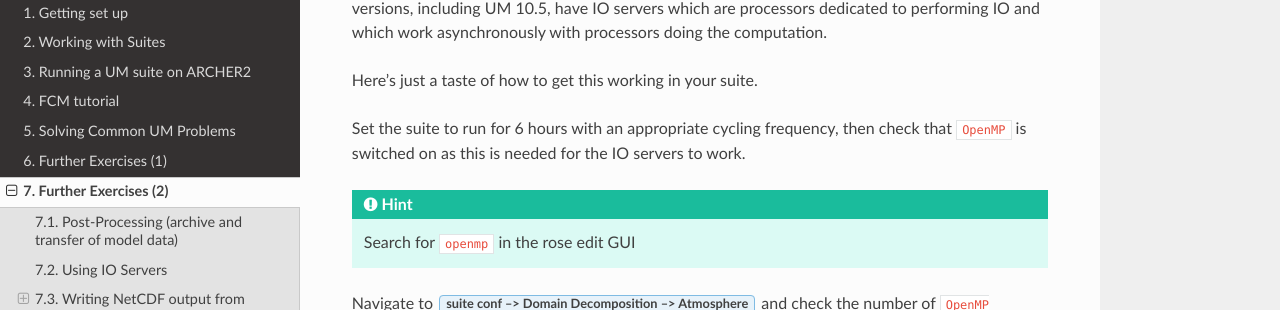
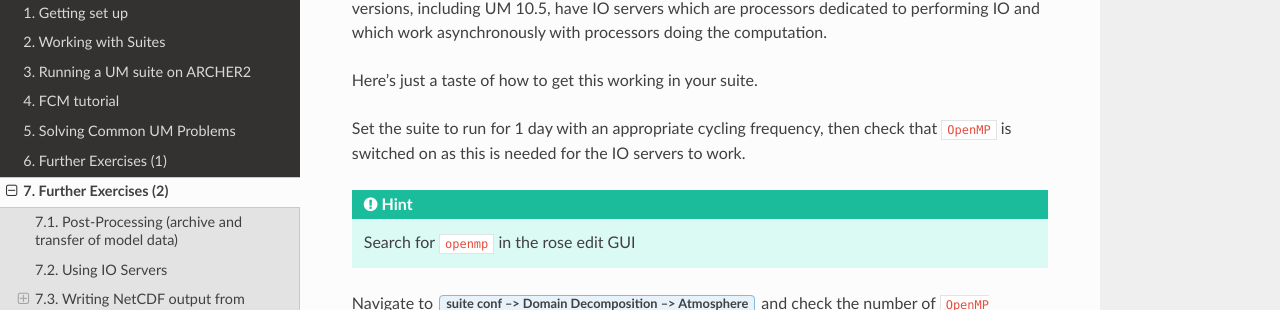
Before and after one commit to NCAS-CMS/um-training, a Sphinx documentation site: the page built from practicals/source/further-exercises-2.rst, in a window 1280 px wide and 900 px high, scrolled down 1705 px. Shown: the part 139-449 px from the top of the window. Built offline with Sphinx 7.4.7 and the Read the Docs theme 2.0.0, drawn with Linux system fonts in a browser that asks for light colours.

```diff
--- a/practicals/source/further-exercises-2.rst
+++ b/practicals/source/further-exercises-2.rst
@@ -45,7 +45,7 @@ Older versions of the UM did not have IO servers, which meant that all reading a
 
 Here's just a taste of how to get this working in your suite.
 
-Set the suite to run for 6 hours with an appropriate cycling frequency, then check that ``OpenMP`` is switched on as this is needed for the IO servers to work.
+Set the suite to run for 1 day with an appropriate cycling frequency, then check that ``OpenMP`` is switched on as this is needed for the IO servers to work.
 
 .. hint::
    Search for ``openmp`` in the rose edit GUI
```
